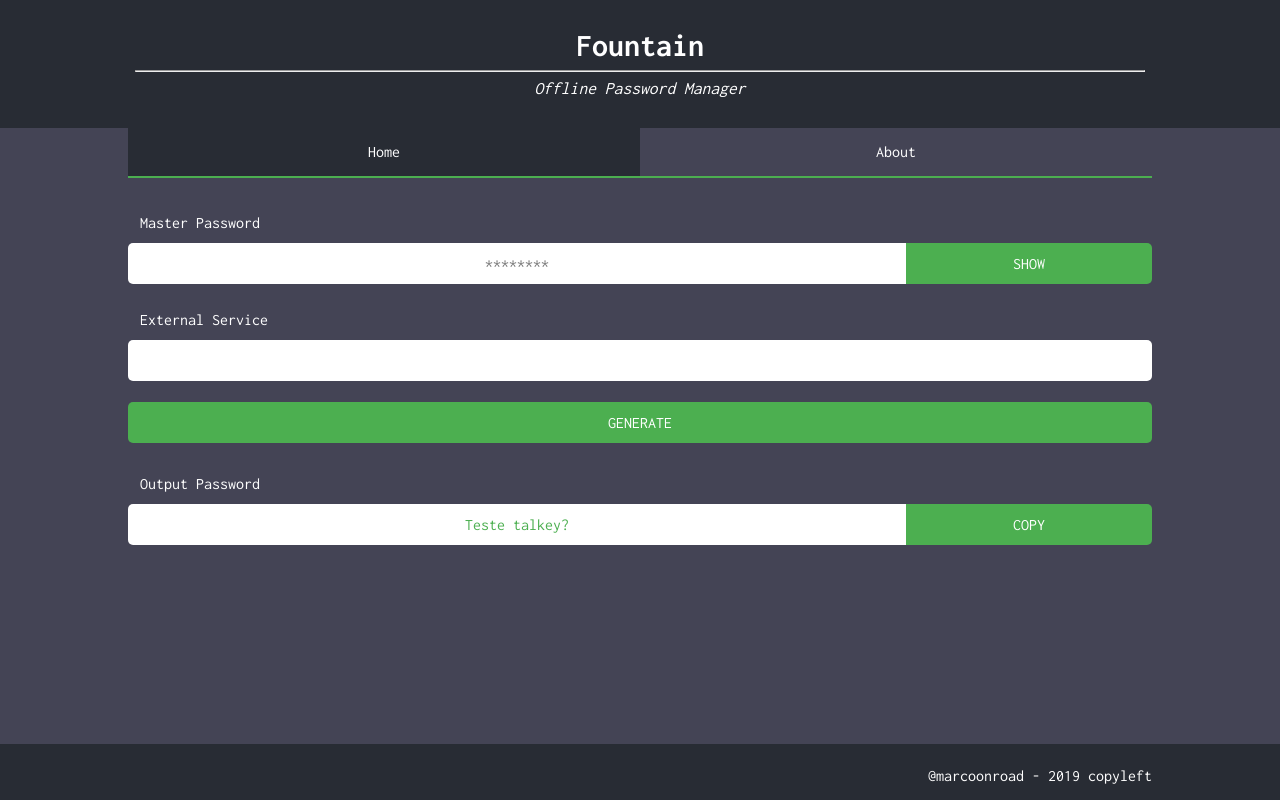
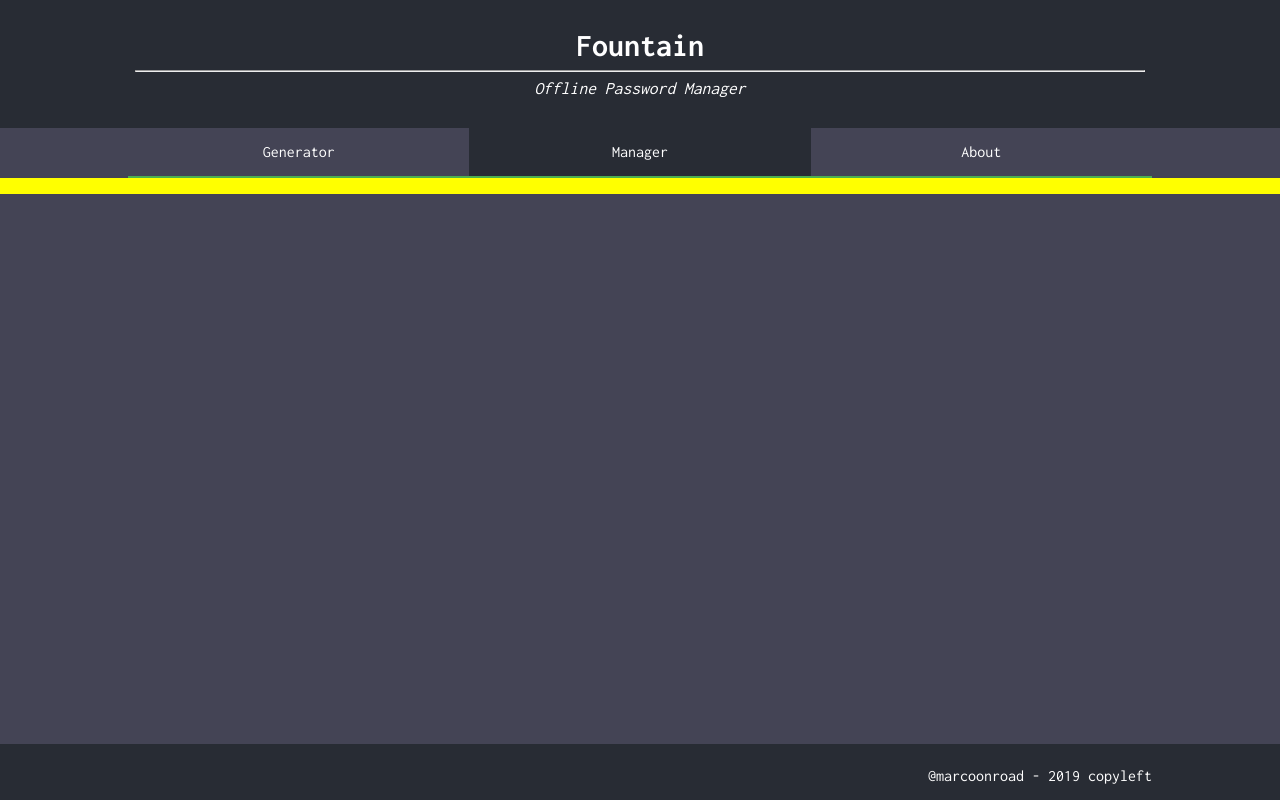
Before and after one commit to marcoonroad/rhizome-pass, a React (Create React App) app: page /manager in a window 1280 px wide. Before the commit this address led to /main. Built offline with nearby package versions, Linux system fonts and the light colour scheme.

Commit message:
refactor: :recycle: initial steps into manager tab/screen
Signed-off-by: Marco Aurélio da Silva <marcoonroad@gmail.com>

```diff
--- a/src/components/Content/index.tsx
+++ b/src/components/Content/index.tsx
@@ -5,7 +5,8 @@ import { BrowserRouter as Router, Route, NavLink, Switch, Redirect } from 'react
 import Header from '../Header'
 
 import AboutContent from '../../pages/About'
-import FormContent from '../../pages/Main'
+import ManagerComponent from '../../pages/Manager'
+import GeneratorContent from '../../pages/Generator'
 
 const Footer = styled.div`
   flex-grow: 0;
@@ -44,8 +45,12 @@ const HeaderNav : React.FC = function () {
     <NavDiv>
       <Ul>
         <Li className='tab-wrapper'>
-          <NavLink to='/main' className='tab-selector' activeClassName='tab-selector-active'
-            title='Home'>Home</NavLink>
+          <NavLink to='/generator' className='tab-selector' activeClassName='tab-selector-active'
+            title='Generator'>Generator</NavLink>
+        </Li>
+        <Li className='tab-wrapper'>
+          <NavLink to='/manager' className='tab-selector' activeClassName='tab-selector-active'
+            title='Manager'>Manager</NavLink>
         </Li>
         <Li className='tab-wrapper'>
           <NavLink to='/about' className='tab-selector' activeClassName='tab-selector-active'
@@ -149,9 +154,10 @@ const Content : React.FC = () => {
           <HeaderNav/>
 
           <Switch>
-            <Route path="/main" component={FormContent} />
+            <Route path="/generator" component={GeneratorContent} />
+            <Route path="/manager" component={ManagerComponent} />
             <Route path="/about" component={AboutContent} />
-            <Route render={() => <Redirect to='/main' />} />
+            <Route render={() => <Redirect to='/generator' />} />
           </Switch>
         </div>
       </Router>
--- /dev/null
+++ b/src/pages/Manager/index.tsx
@@ -0,0 +1,10 @@
+import React from 'react'
+
+const ManagerComponent : React.FC = () => {
+  return (
+    <div>
+    </div>
+  )
+}
+
+export default ManagerComponent
```
Also changed, not shown: public/manifest.json, src/pages/Generator/index.tsx (renamed from src/pages/Main/index.tsx).
